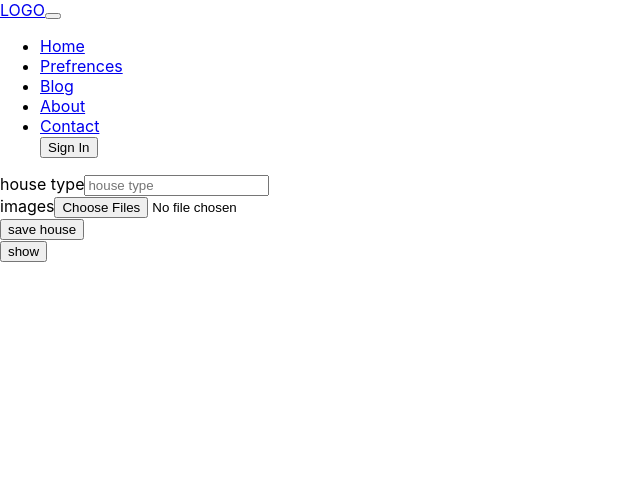
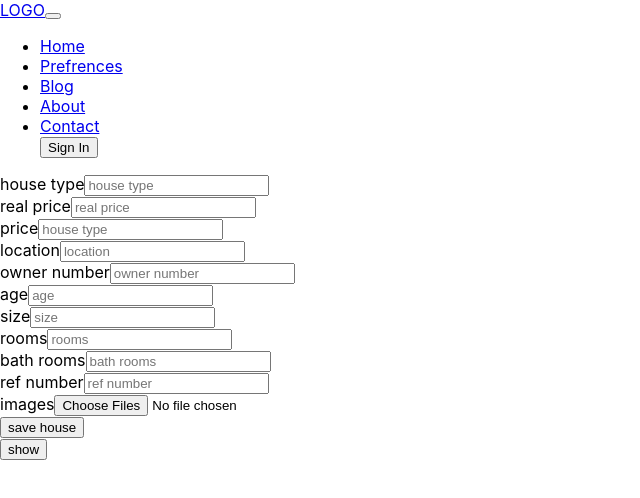
Before and after one commit to Alzubair98/ozyapi, a React (Create React App) app: page /dashboard in a window 1280 px wide. Shown: the top 498 px of the page, without its empty margins (0-640 px from the left). Built offline with nearby package versions, Linux system fonts and the light colour scheme; the HTML template or start-up script is replaced by a standard one.

Commit message:
adding all info about houses

```diff
--- a/src/component/dashboard/Dashboard.jsx
+++ b/src/component/dashboard/Dashboard.jsx
@@ -10,6 +10,15 @@ function Dashboard(props) {
     const files = event.target.images.files.length;
 
     data.append("house[house_type]", event.target.house_type.value);
+    data.append("house[real_price]", event.target.real_price.value);
+    data.append("house[location]", event.target.location.value);
+    data.append("house[owner_number]", event.target.owner_number.value);
+    data.append("house[age]", event.target.age.value);
+    data.append("house[size]", event.target.size.value);
+    data.append("house[rooms]", event.target.rooms.value);
+    data.append("house[bath_rooms]", event.target.bath_rooms.value);
+    data.append("house[price]", event.target.price.value);
+    data.append("house[ref_number]", event.target.ref_number.value);
     // data.append("house[image]", event.target.house_image.files[0]); # upload one image
     for (let i = 0; i < files; i++) {
       data.append("house[images][]", event.target.images.files[i]);
@@ -51,10 +60,92 @@ function Dashboard(props) {
           placeholder="house type"
           required
         />
+        <br />
+        <label htmlFor="house type">real price</label>
+        <input
+          className="mt-2"
+          type="number"
+          name="real_price"
+          placeholder="real price"
+          required
+        />
+        <br />
+        <label htmlFor="house type">price</label>
+        <input
+          className="mt-2"
+          type="number"
+          name="price"
+          placeholder="house type"
+          required
+        />
+        <br />
+        <label htmlFor="house type">location</label>
+        <input
+          className="mt-2"
+          type="text"
+          name="location"
+          placeholder="location"
+          required
+        />
+        <br />
+        <label htmlFor="house type">owner number</label>
+        <input
+          className="mt-2"
+          type="text"
+          name="owner_number"
+          placeholder="owner number"
+          required
+        />
+        <br />
+        <label htmlFor="house type">age</label>
+        <input
+          className="mt-2"
+          type="text"
+          name="age"
+          placeholder="age"
+          required
+        />
+        <br />
+        <label htmlFor="house type">size</label>
+        <input
+          className="mt-2"
+          type="text"
+          name="size"
+          placeholder="size"
+          required
+        />
+        <br />
+        <label htmlFor="house type">rooms</label>
+        <input
+          className="mt-2"
+          type="text"
+          name="rooms"
+          placeholder="rooms"
+          required
+        />
+        <br />
+        <label htmlFor="house type">bath rooms</label>
+        <input
+          className="mt-2"
+          type="text"
+          name="bath_rooms"
+          placeholder="bath rooms"
+          required
+        />
+        <br />
+
+        <label htmlFor="house type">ref number</label>
+        <input
+          className="mt-2"
+          type="number"
+          name="ref_number"
+          placeholder="ref number"
+          required
+        />
 
         <br />
         <label htmlFor="house type">images</label>
-        <input type="file" multiple name="images" required />
+        <input className="mt-2" type="file" multiple name="images" required />
         <br />
         <button type="submit">save house</button>
         <br />
```
